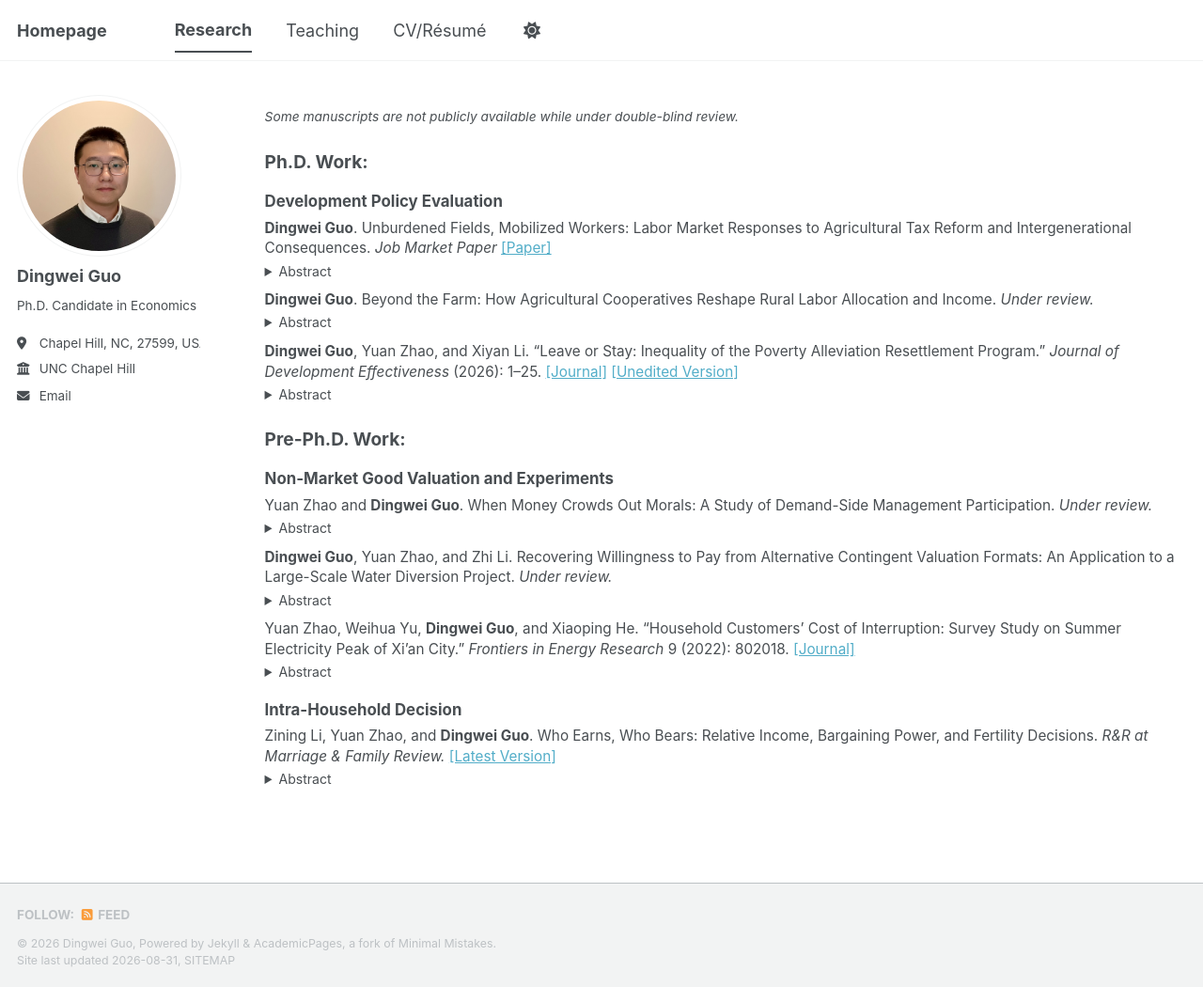
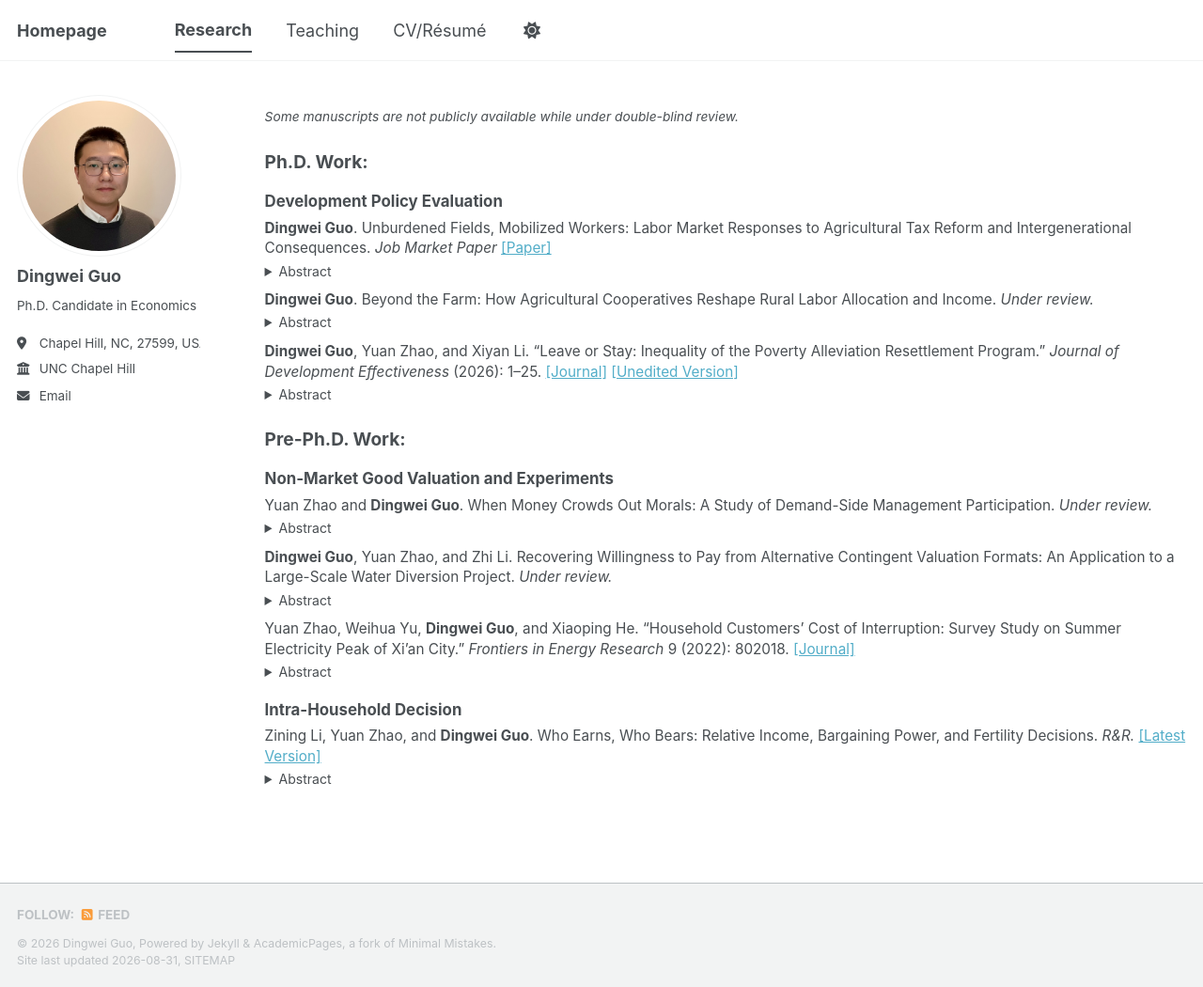
Before and after one commit to dw-guo/dw-guo.github.io, a Jekyll site: the page built from _pages/publications.html, in a window 1280 px wide and 1050 px high. Shown: the whole window at 94% size. Built offline with Jekyll 4.4.1, drawn with Linux system fonts in a browser that asks for light colours; a style sheet for code colours, icons or effects is not loaded.

Commit message:
Update publications.html

```diff
--- a/_pages/publications.html
+++ b/_pages/publications.html
@@ -135,7 +135,7 @@ author_profile: true
   <p style="margin: 0 0 0.25em 0;">
     Zining Li, Yuan Zhao, and <strong>Dingwei Guo</strong>.
     Who Earns, Who Bears: Relative Income, Bargaining Power, and Fertility Decisions.
-    <em>R&amp;R at Marriage &amp; Family Review.</em>
+    <em>R&amp;R.</em>
   <a href="/files/Fertility.pdf" target="_blank">[Latest Version]</a>
   </p>
 
```
